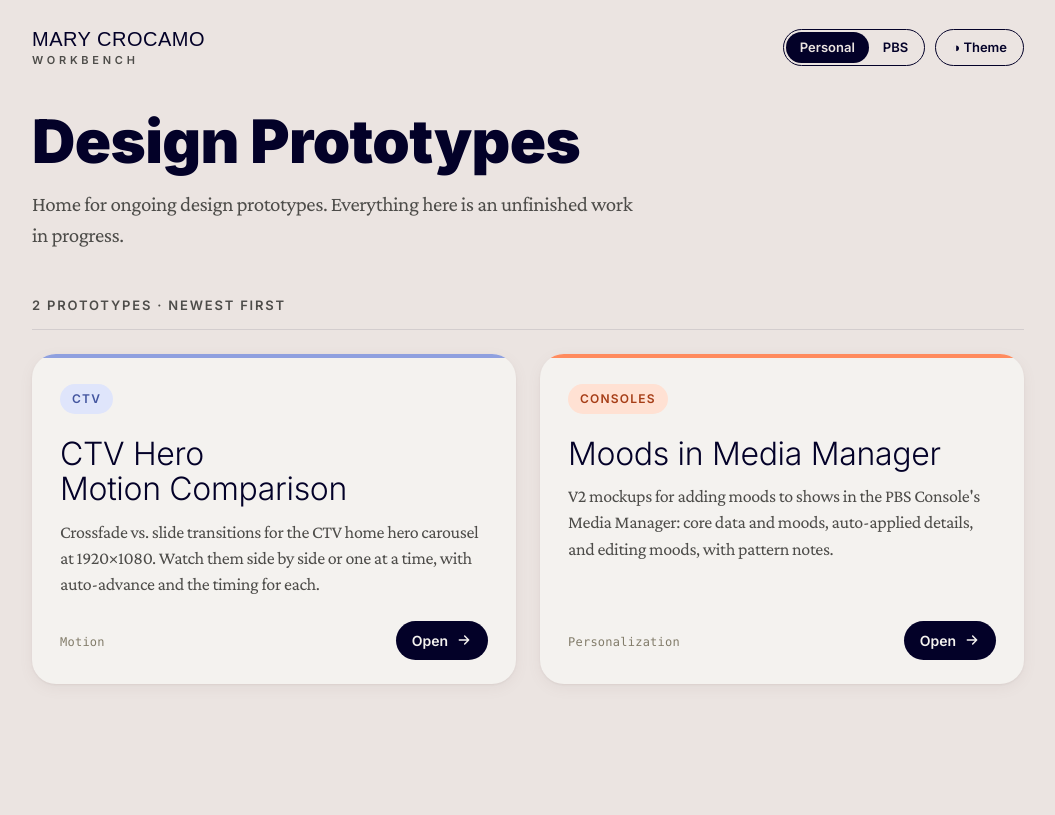
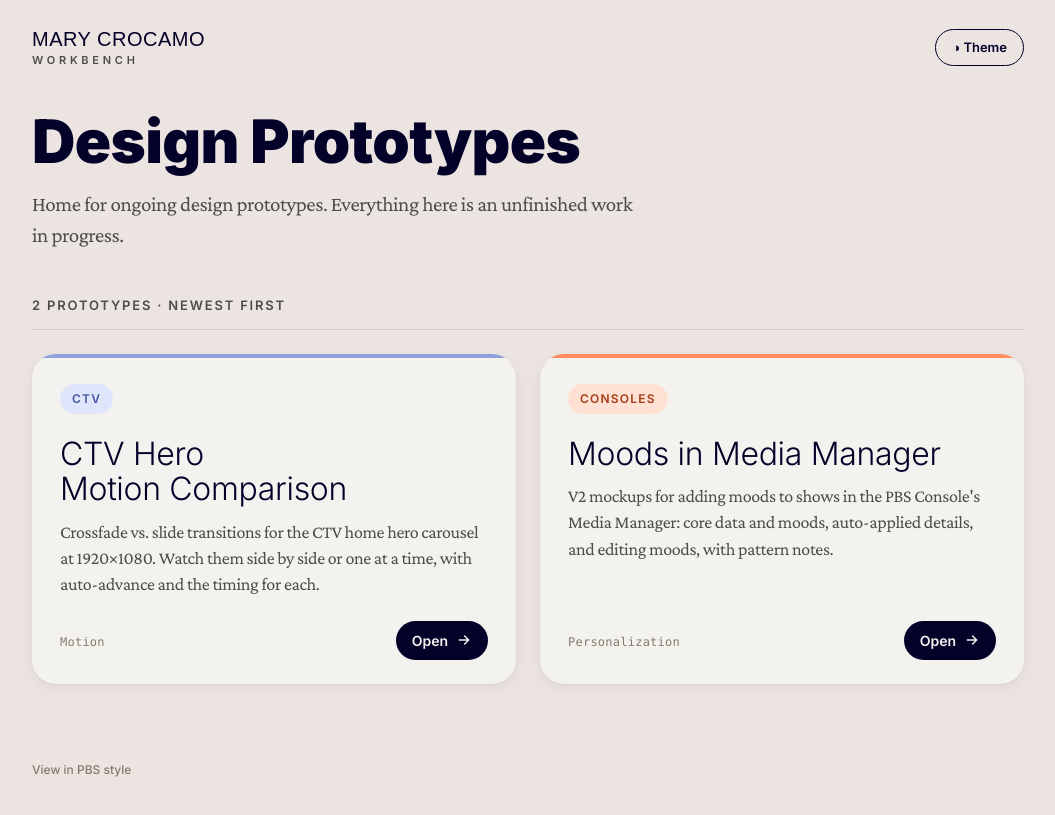
Before and after one commit to mecrocamo/prototypes, a plain HTML site: page index.html in a window 1280 px wide. Shown: the whole page, without its empty margins (112-1167 px from the left). Drawn offline with nearby package versions, Linux system fonts and the light colour scheme; a web font is replaced by a local one.

Commit message:
Move the style switch to a quiet footer link
Replace the Personal | PBS switch in the header with a small
"View in PBS style" / "View in personal style" link in a minimal
footer, so the header keeps only the wordmark and Theme button.

Co-Authored-By: Claude Opus 5.5 <noreply@anthropic.com>

```diff
--- a/index.html
+++ b/index.html
@@ -133,17 +133,16 @@
     line-height:1.15;text-decoration:none;display:flex;flex-direction:column;white-space:nowrap}
   .wordmark .sub{font-family:var(--f-body);font-size:11px;font-weight:600;
     letter-spacing:.34em;color:var(--ink-2);margin-top:3px}
-  .tools{display:flex;align-items:center;gap:10px;flex-wrap:wrap;justify-content:flex-end}
   .toolbtn{font:inherit;font-size:13px;font-weight:600;color:var(--ink);cursor:pointer;flex-shrink:0;
     background:transparent;border:1.5px solid var(--ink);border-radius:100px;padding:8px 16px}
   .toolbtn:hover{background:var(--ink);color:var(--bg)}
 
-  /* Personal | PBS style switch */
-  .seg{display:inline-flex;border:1.5px solid var(--ink);border-radius:100px;padding:2px}
-  .seg button{font:inherit;font-size:13px;font-weight:600;color:var(--ink);cursor:pointer;
-    background:transparent;border:0;border-radius:100px;padding:6px 14px}
-  .seg button[aria-pressed="true"]{background:var(--ink);color:var(--bg)}
-  .seg button:not([aria-pressed="true"]):hover{background:var(--line)}
+  /* quiet footer with the style switch */
+  .pagefoot{width:100%;max-width:1040px;margin:0 auto;padding:8px 24px 32px}
+  .stylelink{font:inherit;font-size:12px;color:var(--ink-3);cursor:pointer;background:none;border:0;padding:4px 0;
+    text-decoration:underline;text-decoration-color:transparent;text-underline-offset:3px;
+    transition:color .2s ease, text-decoration-color .2s ease}
+  .stylelink:hover{color:var(--ink);text-decoration-color:currentColor}
 
   .wrap{width:100%;max-width:1040px;margin:0 auto;padding:44px 24px 64px;flex:1;
     display:flex;flex-direction:column}
@@ -203,7 +202,7 @@
     .card{padding:24px 20px 20px}
     .card h2{font-size:28px}
     .card p{font-size:calc(var(--desc-size) - 1px)}
-    .nav{align-items:flex-start}
+    .pagefoot{padding:4px 16px 28px}
   }
   @media (prefers-reduced-motion:reduce){*{transition:none!important}}
 </style>
@@ -220,13 +219,7 @@
 <body>
   <header class="nav">
     <a class="wordmark" href="./">MARY CROCAMO<span class="sub">WORKBENCH</span></a>
-    <div class="tools">
-      <div class="seg" role="group" aria-label="Style">
-        <button type="button" data-brand-opt="personal" aria-pressed="true">Personal</button>
-        <button type="button" data-brand-opt="pbs" aria-pressed="false">PBS</button>
-      </div>
-      <button class="toolbtn" id="themeBtn" type="button">◑ Theme</button>
-    </div>
+    <button class="toolbtn" id="themeBtn" type="button">◑ Theme</button>
   </header>
 
   <main class="wrap">
@@ -236,6 +229,10 @@
     <div class="count" id="count"></div>
     <div class="cards" id="cards"></div>
   </main>
+
+  <footer class="pagefoot">
+    <button class="stylelink" id="styleBtn" type="button">View in PBS style</button>
+  </footer>
 
   <script>
     /*
@@ -294,16 +291,17 @@
       }
       var s=stored(); if(s) document.documentElement.setAttribute("data-theme",s);
 
-      /* Personal | PBS style switch (remembered per viewer; ?style=pbs in the URL forces it) */
-      var segBtns=[].slice.call(document.querySelectorAll("[data-brand-opt]"));
+      /* Footer style switch: personal <-> PBS (remembered per viewer; ?style=pbs in the URL forces it) */
+      var styleBtn=document.getElementById("styleBtn");
+      function isPbs(){ return document.documentElement.getAttribute("data-brand")==="pbs"; }
       function setBrand(b, save){
         if(b==="pbs") document.documentElement.setAttribute("data-brand","pbs");
         else document.documentElement.removeAttribute("data-brand");
-        segBtns.forEach(function(x){ x.setAttribute("aria-pressed", String(x.getAttribute("data-brand-opt")===(b==="pbs"?"pbs":"personal"))); });
+        styleBtn.textContent = b==="pbs" ? "View in personal style" : "View in PBS style";
         if(save){ try{ localStorage.setItem("proto-brand", b); }catch(e){} }
       }
-      setBrand(document.documentElement.getAttribute("data-brand")==="pbs"?"pbs":"personal", false);
-      segBtns.forEach(function(x){ x.addEventListener("click",function(){ setBrand(x.getAttribute("data-brand-opt"), true); }); });
+      setBrand(isPbs()?"pbs":"personal", false);
+      styleBtn.addEventListener("click",function(){ setBrand(isPbs()?"personal":"pbs", true); });
 
       btn.addEventListener("click",function(){
         var next=current()==="dark"?"light":"dark";
```
